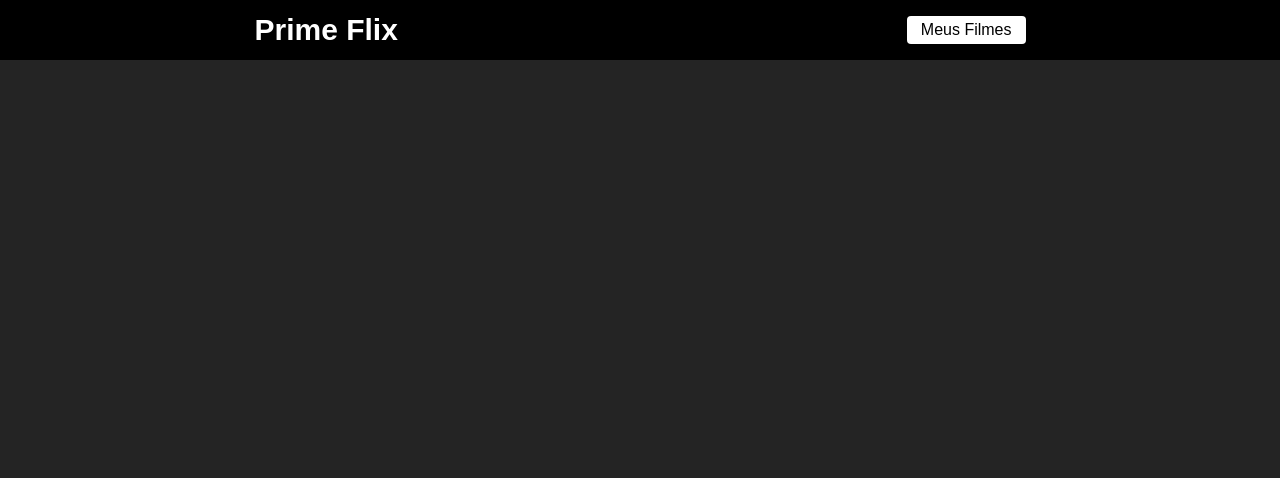
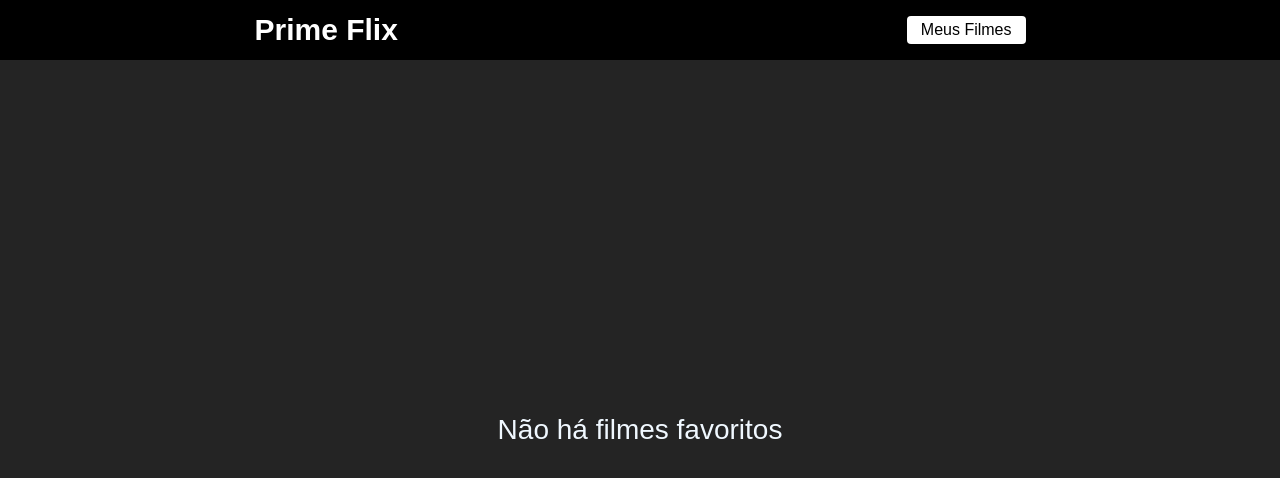
Before and after one commit to robsonluan95/Prime_Flix, a React (Vite) app: page /favorito in a window 1280 px wide. Shown: the top 478 px of the page. Built offline with nearby package versions, Linux system fonts and the light colour scheme.

Commit message:
Atualizado v2

```diff
--- a/src/pages/Filmes/FilmeFav.css
+++ b/src/pages/Filmes/FilmeFav.css
@@ -78,12 +78,13 @@
     cursor: pointer;
 }
 .container-texto{
+    margin: 0 auto;
     display: flex;
     justify-content: center;
     align-items: center;
     width: 100vh;
     height: calc(100vh - 60px);
-    background-color: #eb6240;
+
 }
 .container-texto p{
   font-size: 28px;
--- a/src/pages/Filmes/index.jsx
+++ b/src/pages/Filmes/index.jsx
@@ -30,7 +30,7 @@ const Filmes = () => {
   }
   console.log(FilmesFav)
 
-  if(FilmesFav===FilmesFav.length){
+  if(FilmesFav.length===0){
     return(
       <div className='container-texto'>
         <p>Não há filmes favoritos</p>
```
